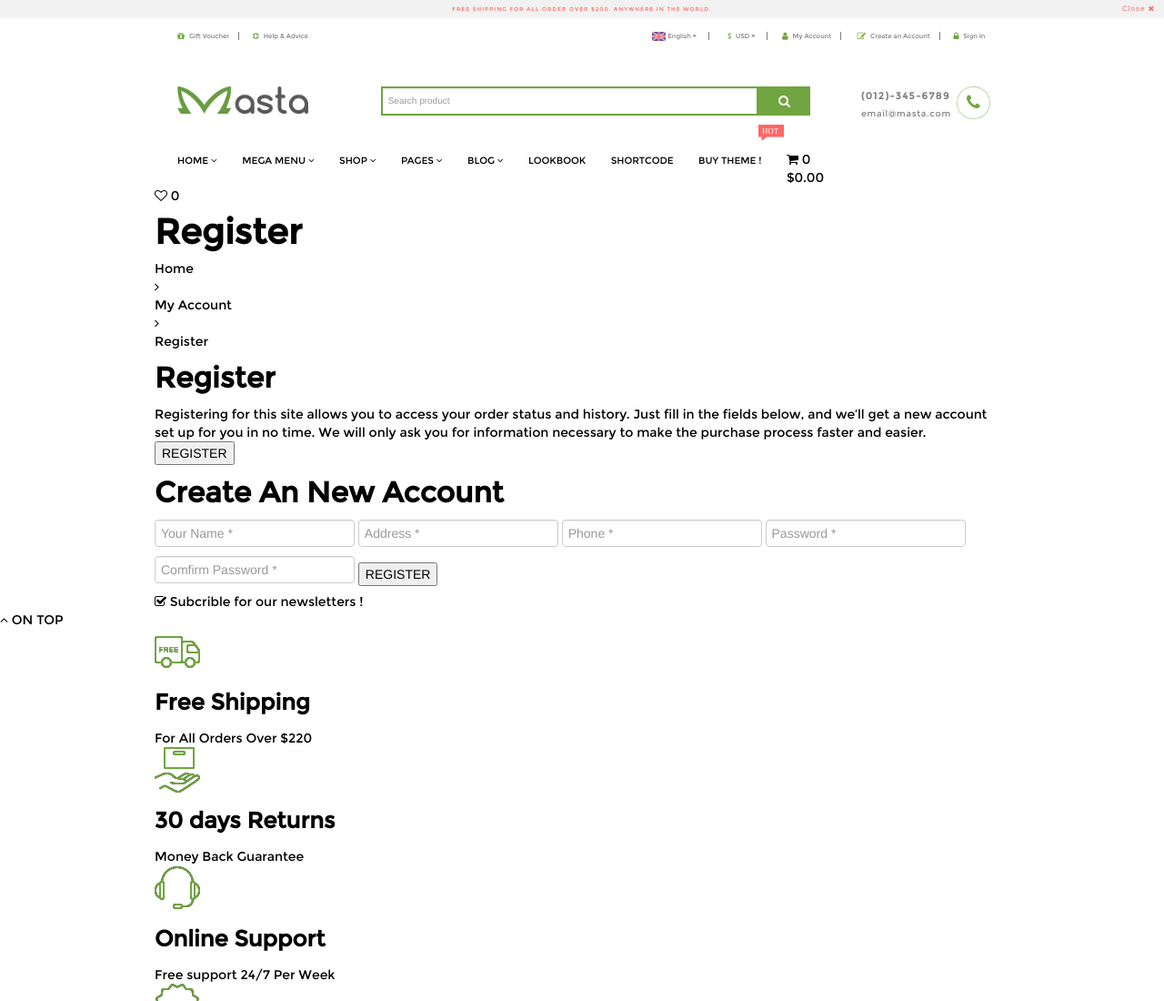
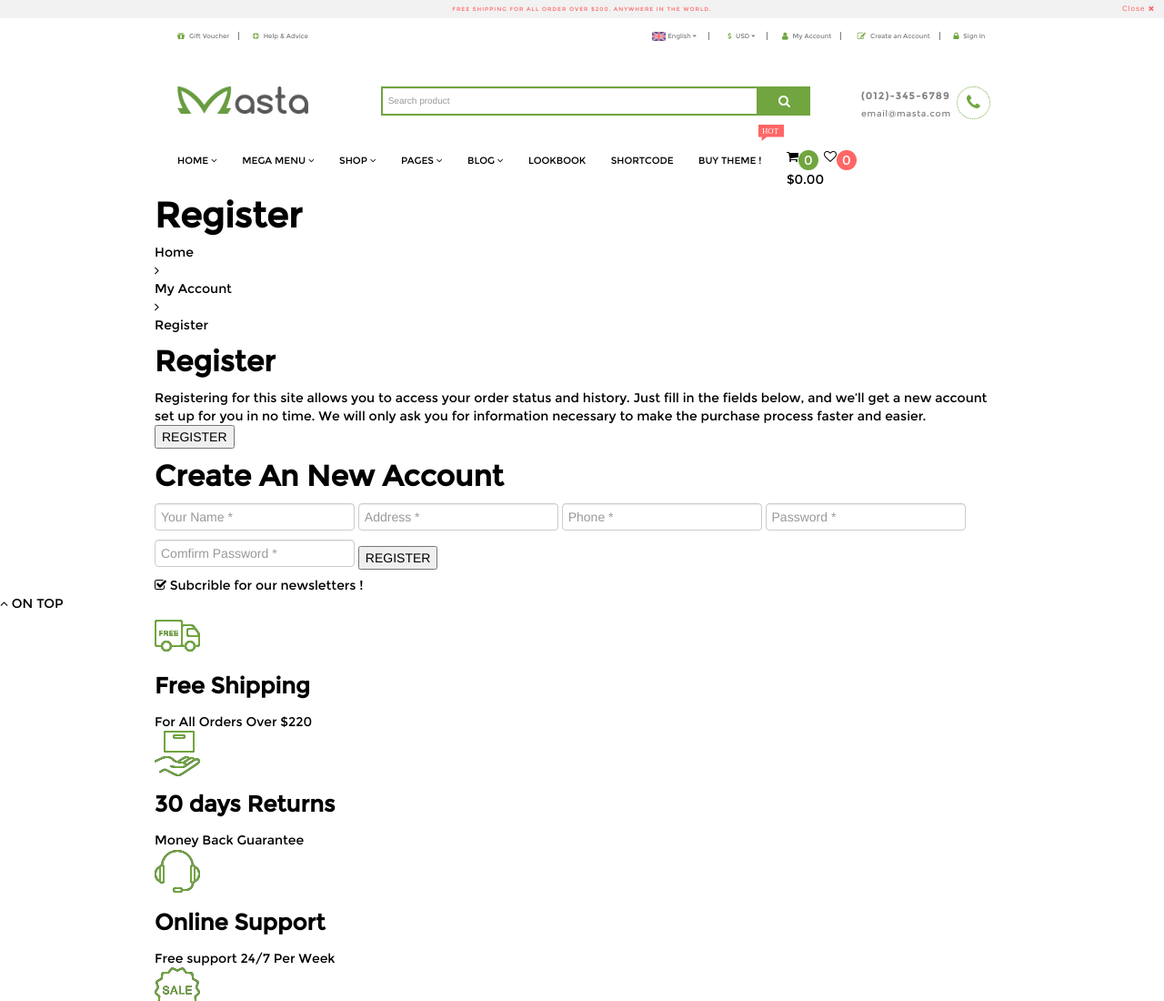
Before and after one commit to AmandineP/Masta_Presta-Rocket, a plain HTML site: page index.html in a window 1280 px wide. Shown: the top 1100 px of the page at 91% size. Drawn offline with Linux system fonts and the light colour scheme.

Commit message:
Avancement css header + menu

```diff
--- a/assets/style.css
+++ b/assets/style.css
@@ -207,4 +207,35 @@ ul, li {
 
 /*---------END Menu--------*/
 
+/*---------rightSide--------*/
+
+#rightSide .Bag, #rightSide .Bag i {
+	float: left;
+}
+
+#rightSide .Nb {
+	float: left;
+    border-radius: 50%;
+    padding: 0px 5px;
+
+}
+
+#rightSide .Nb.bag {
+	border: #70a53f solid 1px;
+	background: #70a53f;
+	color: #FFF;
+}
+
+#rightSide .WishList i {
+	float: left;
+}
+
+#rightSide .Nb.wish {
+	border: #ff6666 solid 1px;
+	background: #ff6666;
+	color: #FFF;
+}
+
+/*---------END rightSide--------*/
+
 /*---------END HEADER--------*/
--- a/index.html
+++ b/index.html
@@ -135,12 +135,12 @@
 				<div id="rightSide">
 					<div class="Bag">
 						<i class="fa fa-shopping-cart" aria-hidden="true"></i>
-						0
+						<div class="Nb bag">0</div>
 						<div class="Price">$0.00</div>
 					</div>
 					<div class="WishList">
 						<i class="fa fa-heart-o" aria-hidden="true"></i>
-						0
+						<div class="Nb wish">0</div>
 					</div>
 				</div>
 			</div>
```
